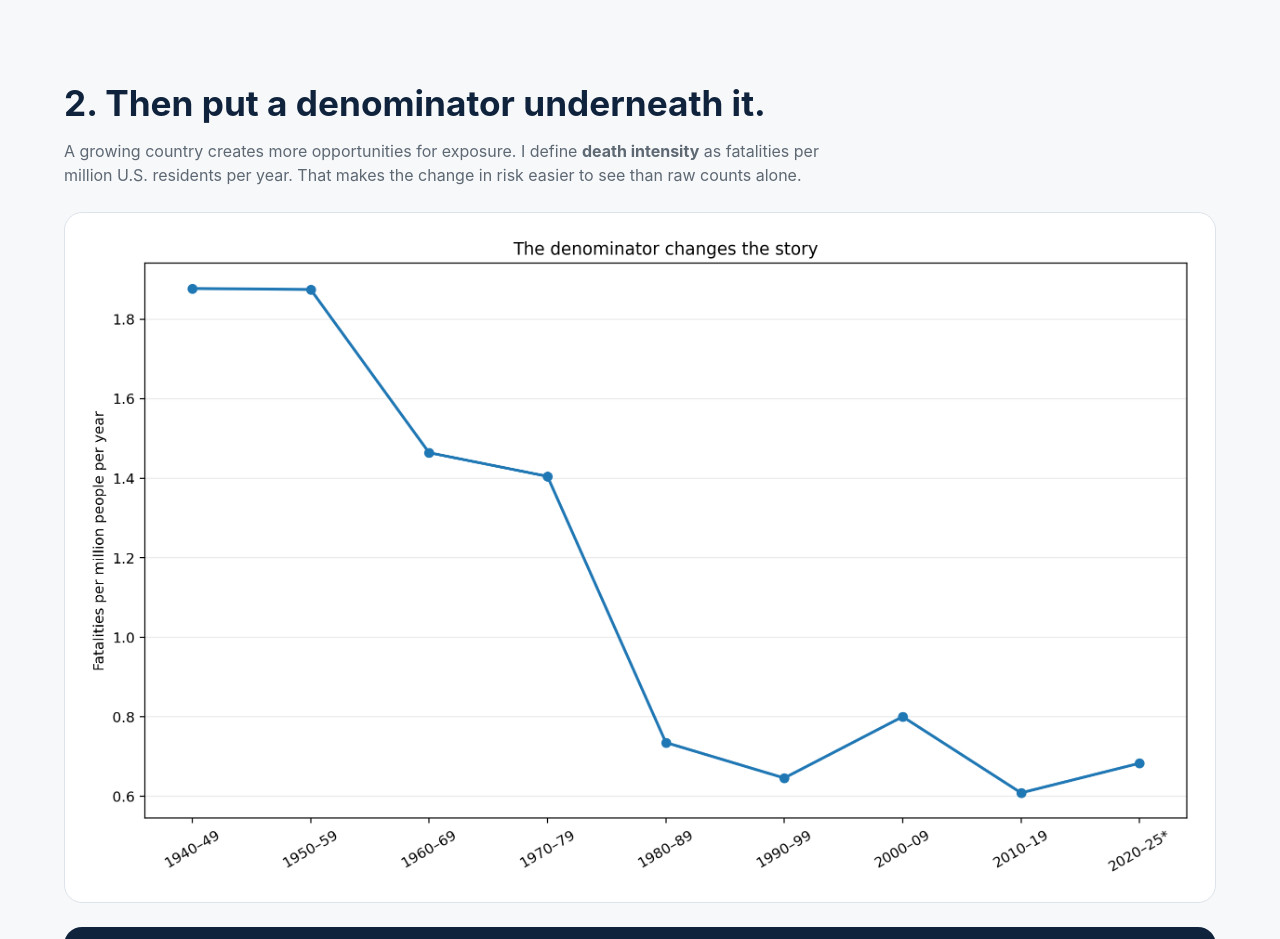
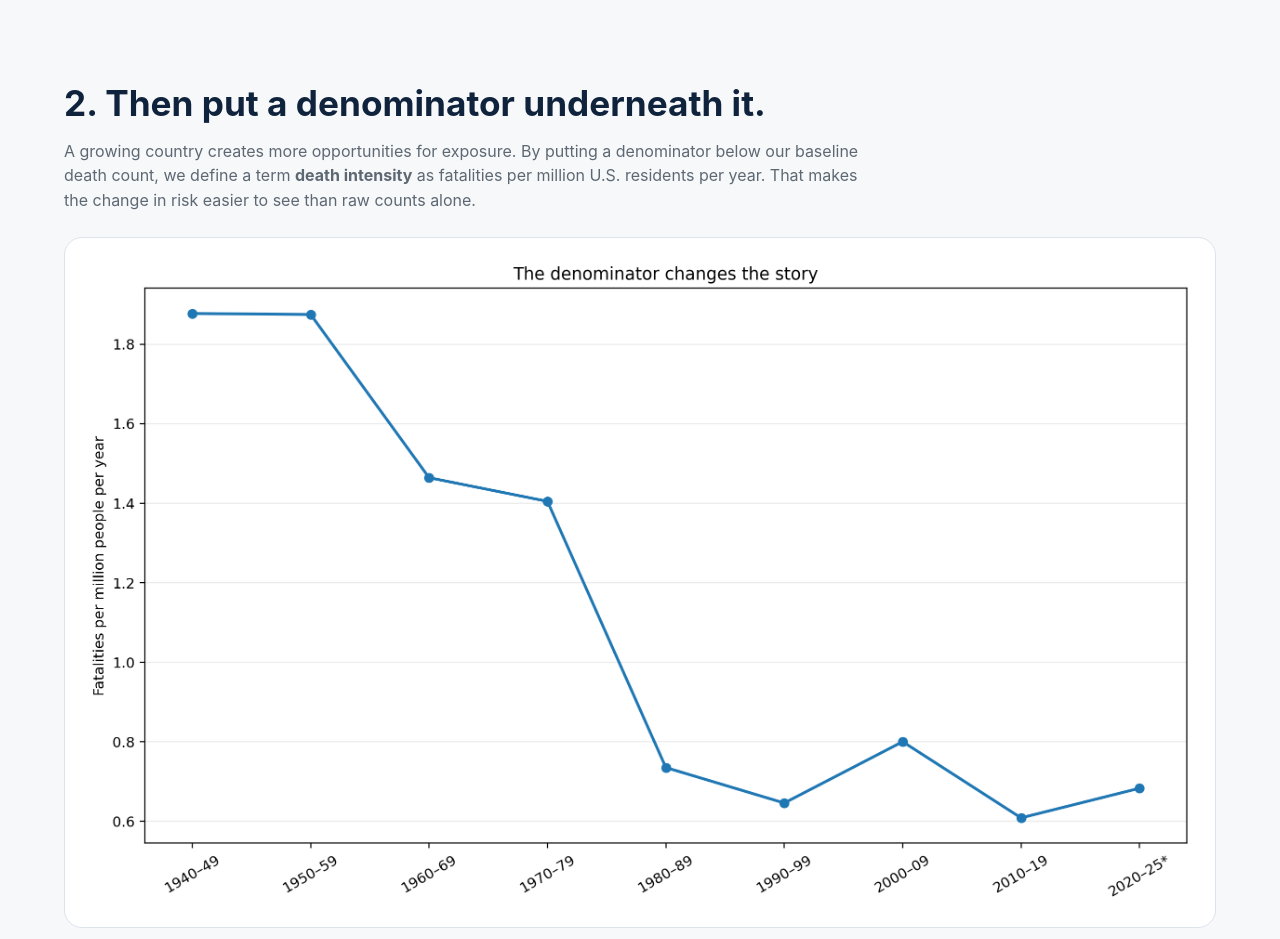
Before and after one commit to LiamSakakeeny/econ238-portfolio, a plain HTML site: page extreme-weather.html in a window 1280 px wide. Shown: the part 1860-2799 px from the top of the page. Drawn offline with Linux system fonts and the light colour scheme.

Commit message:
Refine definition of death intensity in text

```diff
--- a/extreme-weather.html
+++ b/extreme-weather.html
@@ -61,7 +61,7 @@ h2{font-size:2.2rem;line-height:1.1;color:var(--ink);margin-bottom:8px}
 
 <section>
 <h2>2. Then put a denominator underneath it.</h2>
-<p class="kicker">A growing country creates more opportunities for exposure. I define <strong>death intensity</strong> as fatalities per million U.S. residents per year. That makes the change in risk easier to see than raw counts alone.</p>
+<p class="kicker">A growing country creates more opportunities for exposure. By putting a denominator below our baseline death count, we define a term <strong>death intensity</strong> as fatalities per million U.S. residents per year. That makes the change in risk easier to see than raw counts alone.</p>
 <div class="chart"><img src="02_death_intensity.png" alt="Storm fatality intensity per million people by decade"></div>
 <div class="callout">
 <h3>The economic interpretation</h3>
```
